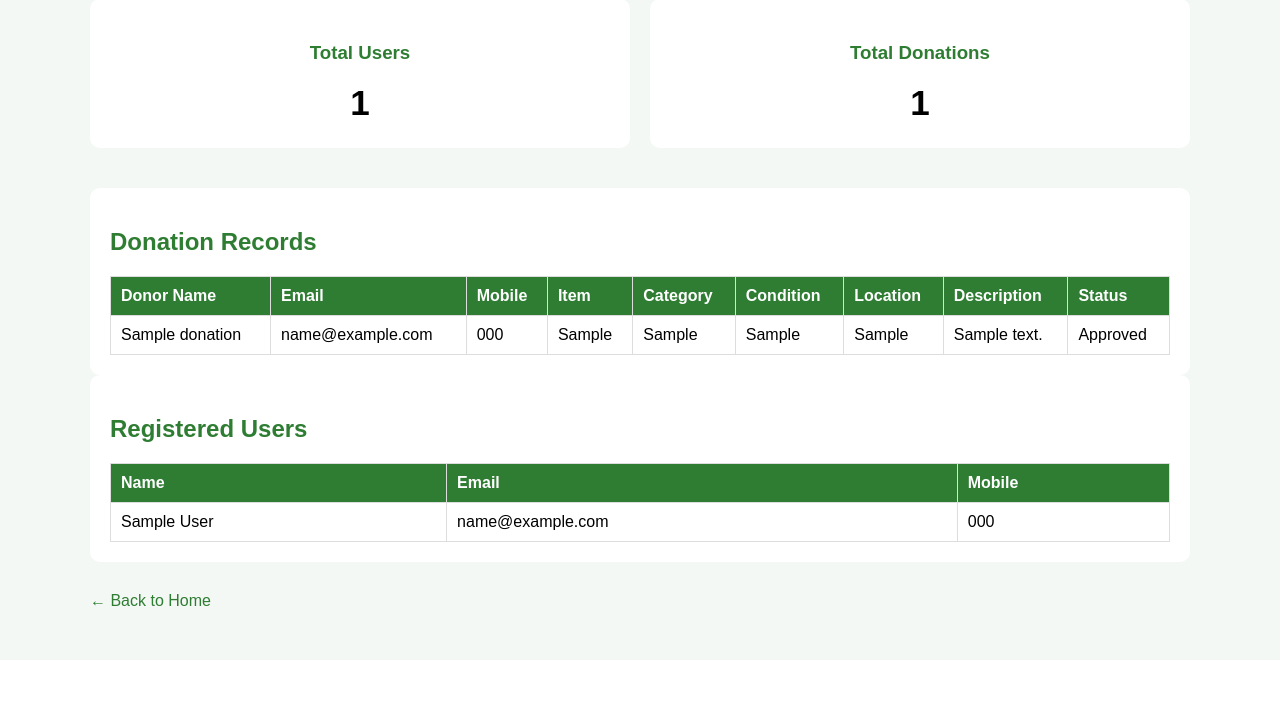
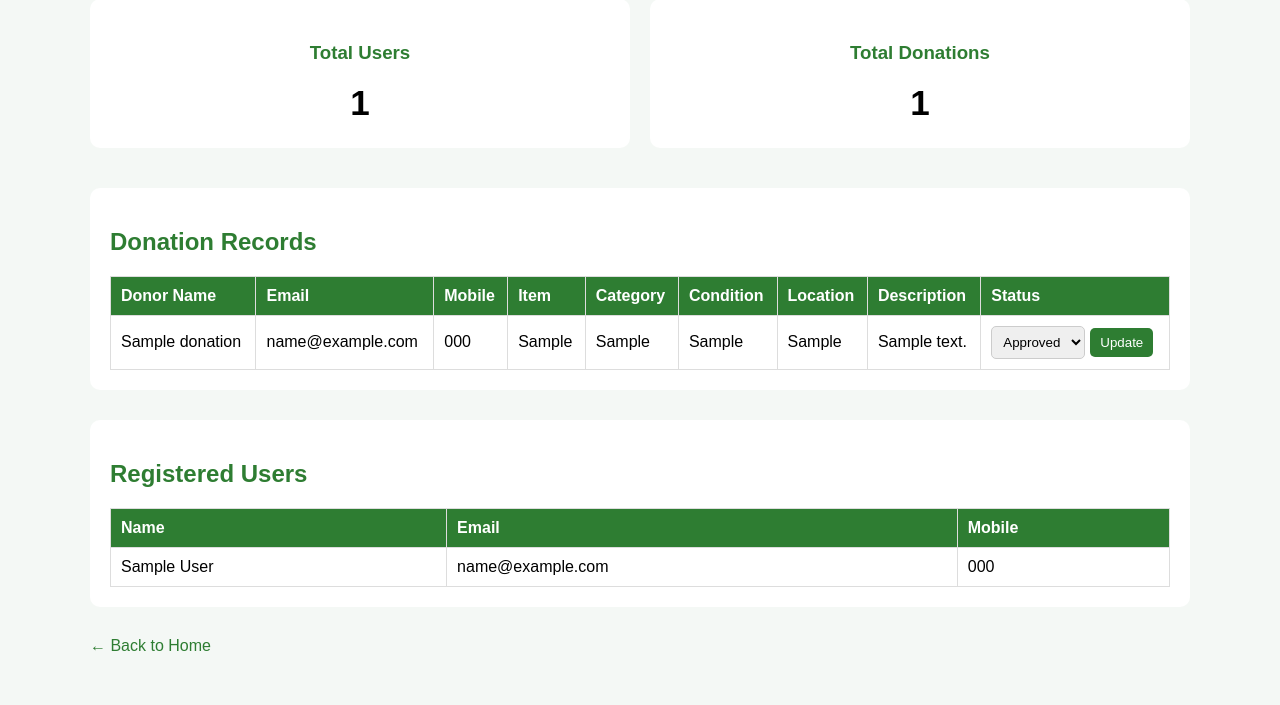
Before and after one commit to triptishukla302007-bit/edonation-project, a Flask app: page /admin in a window 1280 px wide. Shown: the part 283-988 px from the top of the page. Before the commit the page ends 889 px from the top, so only its background shows below. Run offline with Flask 3, Linux system fonts and the light colour scheme; tables that the repository leaves empty hold one stand-in row (values such as "Sample post").

Commit message:
Update admin.html

```diff
--- a/templates/admin.html
+++ b/templates/admin.html
@@ -60,6 +60,7 @@
             padding: 20px;
             border-radius: 10px;
             overflow-x: auto;
+            margin-bottom: 30px;
         }
 
         table {
@@ -77,6 +78,31 @@
         th {
             background: #2e7d32;
             color: white;
+        }
+
+        .status-form {
+            display: flex;
+            gap: 5px;
+            align-items: center;
+        }
+
+        .status-form select {
+            padding: 7px;
+            border: 1px solid #ccc;
+            border-radius: 5px;
+        }
+
+        .status-form button {
+            padding: 7px 10px;
+            background: #2e7d32;
+            color: white;
+            border: none;
+            border-radius: 5px;
+            cursor: pointer;
+        }
+
+        .status-form button:hover {
+            background: #1b5e20;
         }
 
         .back {
@@ -144,7 +170,33 @@
                 <td>{{ donation["item_condition"] }}</td>
                 <td>{{ donation["location"] }}</td>
                 <td>{{ donation["description"] }}</td>
-                <td>{{ donation["status"] }}</td>
+
+                <td>
+                    <form class="status-form"
+                          action="/update_status/{{ donation['id'] }}"
+                          method="POST">
+
+                        <select name="status">
+                            <option value="Pending"
+                                {% if donation["status"] == "Pending" %}selected{% endif %}>
+                                Pending
+                            </option>
+
+                            <option value="Approved"
+                                {% if donation["status"] == "Approved" %}selected{% endif %}>
+                                Approved
+                            </option>
+
+                            <option value="Rejected"
+                                {% if donation["status"] == "Rejected" %}selected{% endif %}>
+                                Rejected
+                            </option>
+                        </select>
+
+                        <button type="submit">Update</button>
+
+                    </form>
+                </td>
             </tr>
 
             {% endfor %}
@@ -152,6 +204,7 @@
         </table>
 
     </div>
+
     <div class="table-container">
 
         <h2>Registered Users</h2>
```
Lines whose indentation alone changed are shown as unchanged.
